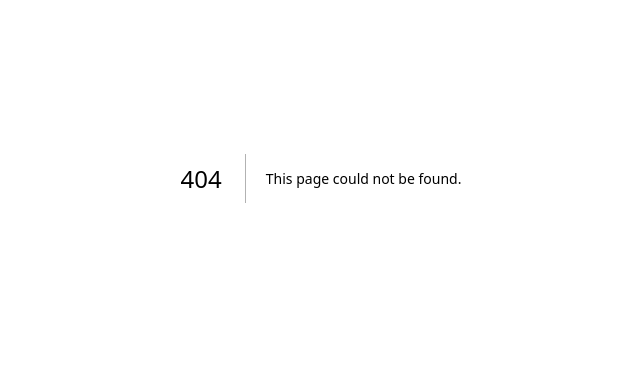
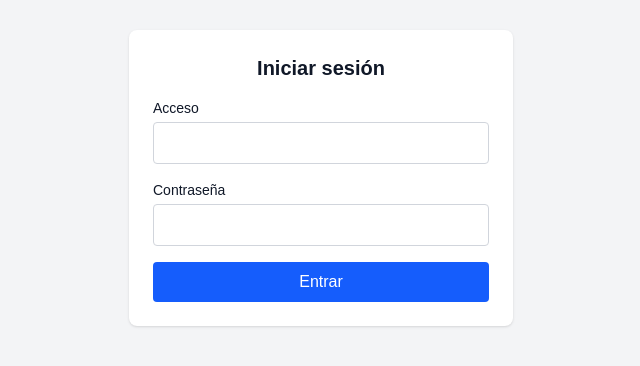
Before and after one commit to agustinmed13/sistema-ventas, a Next.js app: page /login in a window 1280 px wide. Before the commit this address had no page. Shown: the part 222-588 px from the top of the page, without its empty margins (319-959 px from the left). Built offline with nearby package versions, Linux system fonts and the light colour scheme.

Commit message:
Agregar pantalla de login

```diff
--- /dev/null
+++ b/app/login/page.js
@@ -0,0 +1,116 @@
+'use client';
+// 'use client' = este componente corre en el NAVEGADOR, no en el servidor.
+// Hace falta porque usa estado (useState) y reacciona a lo que escribe el
+// usuario. Los componentes de servidor no pueden hacer eso.
+
+import { useState } from 'react';
+import { useRouter } from 'next/navigation';
+
+export default function PaginaLogin() {
+  const router = useRouter();
+
+  // Estado del formulario. Cada vez que cambia, React vuelve a dibujar.
+  const [acceso, setAcceso] = useState('');
+  const [contrasena, setContrasena] = useState('');
+  const [error, setError] = useState(''); // mensaje a mostrar ('' = ninguno)
+  const [cargando, setCargando] = useState(false); // true mientras espera al servidor
+
+  async function enviar(evento) {
+    // Por defecto, un <form> recarga la página al enviarse. Lo evitamos:
+    // el envío lo hacemos nosotros con fetch.
+    evento.preventDefault();
+
+    setCargando(true);
+    setError('');
+
+    try {
+      // Pedido HTTP a nuestra API. Mandamos los datos como texto JSON y
+      // avisamos en la cabecera que el cuerpo es JSON.
+      const respuesta = await fetch('/api/sesion', {
+        method: 'POST',
+        headers: { 'Content-Type': 'application/json' },
+        body: JSON.stringify({ acceso, contrasena }),
+      });
+
+      // respuesta.ok es true para los códigos 200-299.
+      if (respuesta.ok) {
+        // El servidor ya guardó la cookie de sesión en el navegador.
+        // replace (en vez de push) para que el botón "atrás" no vuelva al login.
+        // No ponemos cargando en false: el botón queda deshabilitado
+        // mientras se cambia de página.
+        router.replace('/');
+        return;
+      }
+
+      // Error: la API siempre responde { error: { codigo, mensaje, detalles } }.
+      // Si por algún motivo el cuerpo no fuera JSON, usamos un mensaje genérico.
+      const cuerpo = await respuesta.json().catch(() => null);
+      setError(cuerpo?.error?.mensaje || 'No se pudo iniciar sesión.');
+    } catch {
+      // fetch solo falla así si no hubo respuesta (sin internet, servidor caído).
+      setError('No se pudo conectar con el servidor.');
+    }
+
+    // Llegamos acá solo si hubo error. Los campos NO se borran, para que
+    // el usuario pueda corregir lo que escribió.
+    setCargando(false);
+  }
+
+  return (
+    <main className="min-h-screen flex items-center justify-center bg-gray-100 px-4 text-gray-900">
+      <form
+        onSubmit={enviar}
+        className="w-full max-w-sm bg-white rounded-lg shadow p-6 space-y-4"
+      >
+        <h1 className="text-xl font-semibold text-center">Iniciar sesión</h1>
+
+        {/* Solo se muestra si hay un mensaje de error */}
+        {error && (
+          <p className="rounded border border-red-200 bg-red-50 px-3 py-2 text-sm text-red-700">
+            {error}
+          </p>
+        )}
+
+        <div className="space-y-1">
+          <label htmlFor="acceso" className="block text-sm font-medium">
+            Acceso
+          </label>
+          <input
+            id="acceso"
+            type="text"
+            autoComplete="username"
+            autoCapitalize="none"
+            value={acceso}
+            onChange={(e) => setAcceso(e.target.value)}
+            required
+            className="w-full rounded border border-gray-300 px-3 py-2 focus:outline-none focus:ring-2 focus:ring-blue-500"
+          />
+        </div>
+
+        <div className="space-y-1">
+          <label htmlFor="contrasena" className="block text-sm font-medium">
+            Contraseña
+          </label>
+          <input
+            id="contrasena"
+            type="password"
+            autoComplete="current-password"
+            value={contrasena}
+            onChange={(e) => setContrasena(e.target.value)}
+            required
+            className="w-full rounded border border-gray-300 px-3 py-2 focus:outline-none focus:ring-2 focus:ring-blue-500"
+          />
+        </div>
+
+        {/* disabled mientras espera: evita mandar dos pedidos con doble clic */}
+        <button
+          type="submit"
+          disabled={cargando}
+          className="w-full rounded bg-blue-600 px-4 py-2 font-medium text-white hover:bg-blue-700 disabled:cursor-not-allowed disabled:opacity-60"
+        >
+          {cargando ? 'Entrando...' : 'Entrar'}
+        </button>
+      </form>
+    </main>
+  );
+}
```
